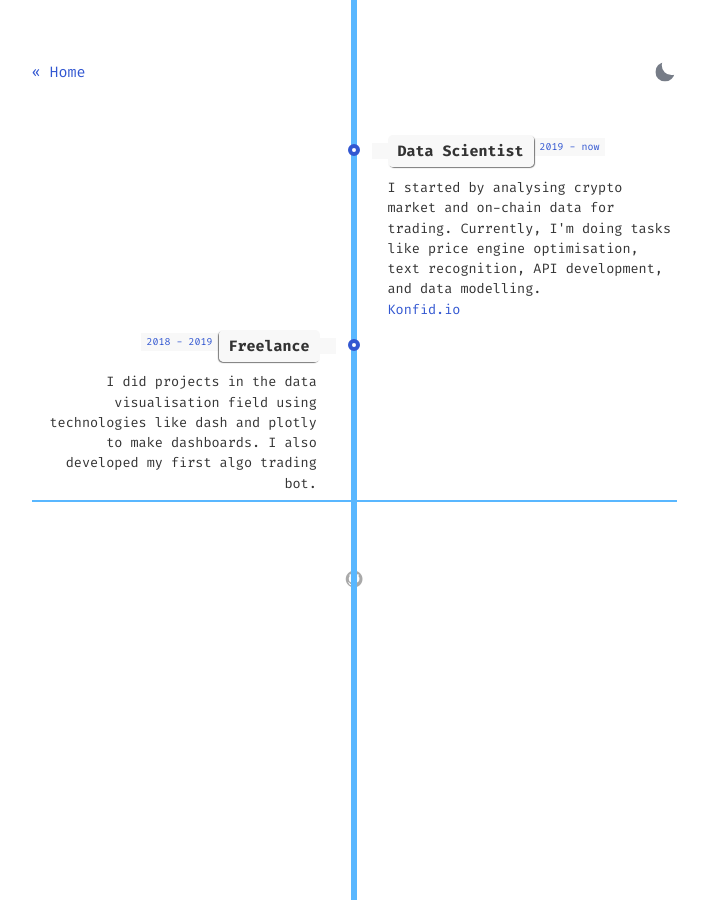
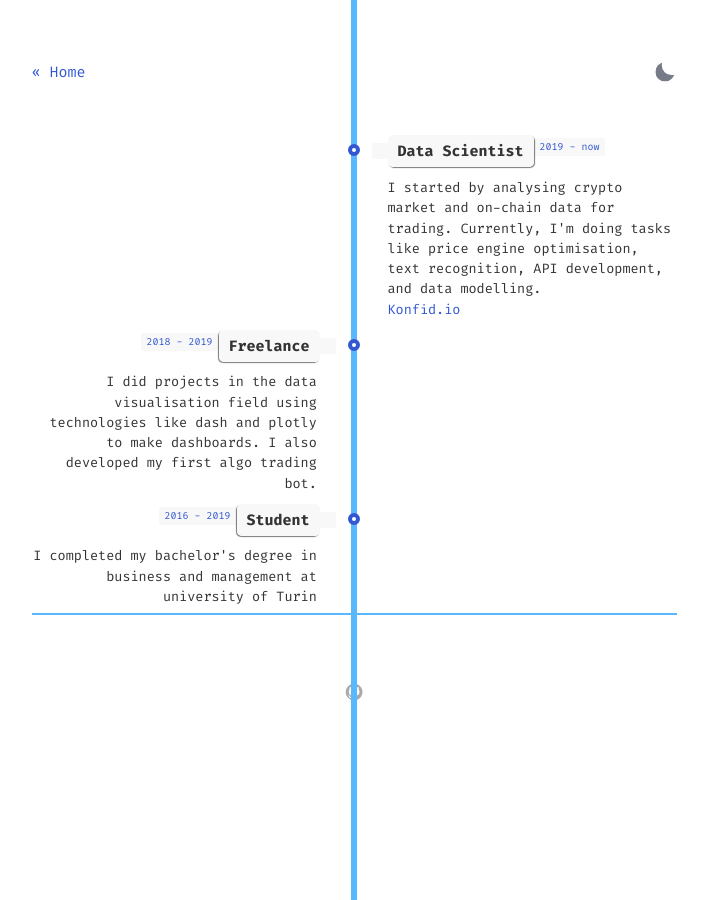
Before and after one commit to 9amirreza6/9amirreza6.github.io, a Jekyll site: the page built from about.html, in a window 1280 px wide. Shown: the whole page, without its empty margins (286-994 px from the left). Built offline with Jekyll 4.4.1, drawn with Linux system fonts in a browser that asks for light colours.

Commit message:
bachelor added

```diff
--- a/about.html
+++ b/about.html
@@ -37,6 +37,17 @@ layout: about
             </div>
         </li>
 
+        <li>
+            <div class="direction-l">
+                <div class="flag-wrapper">
+                    <span class="flag">Student</span>
+                    <span class="time-wrapper"><span class="time">2016 - 2019</span></span>
+                </div>
+                <div class="desc">
+                    I completed my bachelor's degree in business and management at university of Turin
+                </div>
+            </div>
+        </li>
 
     </ul>
 
```
